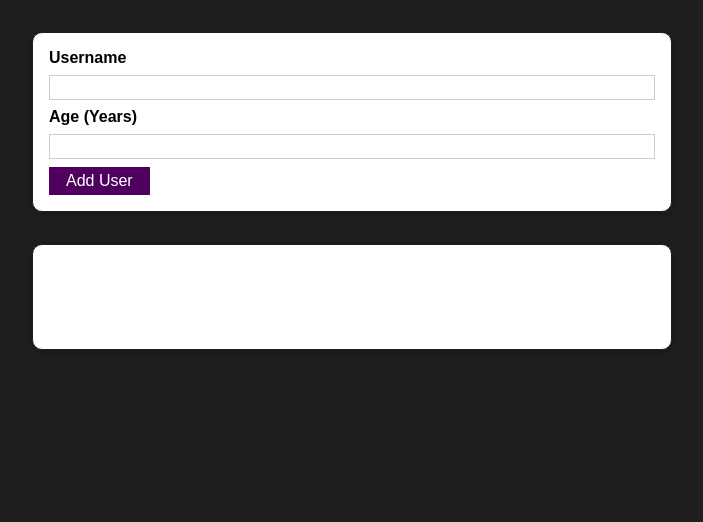
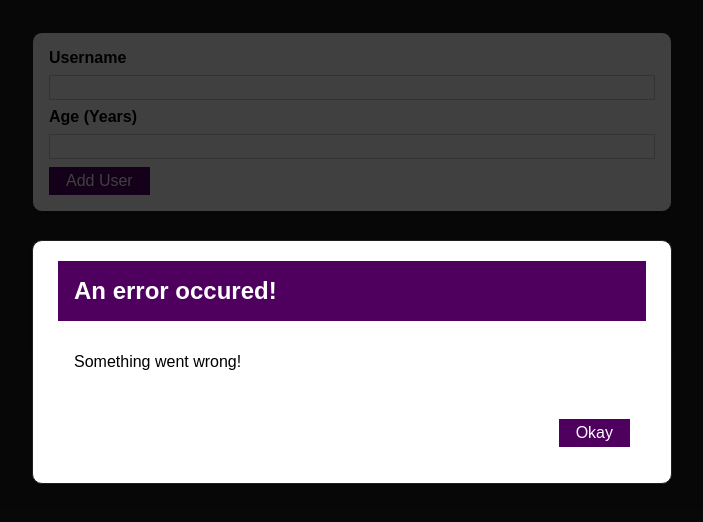
Before and after one commit to andre353/react-add-new-user, a React (Create React App) app: page / in a window 1280 px wide. Shown: the top 522 px of the page, without its empty margins (288-991 px from the left). Built offline with nearby package versions, Linux system fonts and the light colour scheme.

Commit message:
Add ErrorModal component

```diff
--- /dev/null
+++ b/src/UI/ErrorModal.js
@@ -0,0 +1,24 @@
+import Card from './Card';
+import Button from './Button';
+import styles from './ErrorModal.module.css';
+
+const ErrorModal = (props) => {
+  return (
+    <>
+      <div className={styles.backdrop} />
+      <Card className={styles.modal}>
+        <header className={styles.header}>
+          <h2>{props.title}</h2>
+        </header>
+        <div className={styles.content}>
+          <p>{props.message}</p>
+        </div>
+        <footer className={styles.actions}>
+          <Button>Okay</Button>
+        </footer>
+      </Card>
+      </>
+  );
+};
+
+export default ErrorModal;
--- /dev/null
+++ b/src/UI/ErrorModal.module.css
@@ -0,0 +1,45 @@
+.backdrop {
+  position: fixed;
+  top: 0;
+  left: 0;
+  width: 100%;
+  height: 100vh;
+  z-index: 10;
+  background: rgba(0, 0, 0, 0.75);
+}
+
+.modal {
+  position: fixed;
+  top: 30vh;
+  left: 10%;
+  width: 80%;
+  z-index: 100;
+  overflow: hidden;
+}
+
+.header {
+  background: #4f005f;
+  padding: 1rem;
+}
+
+.header h2 {
+  margin: 0;
+  color: white;
+}
+
+.content {
+  padding: 1rem;
+}
+
+.actions {
+  padding: 1rem;
+  display: flex;
+  justify-content: flex-end;
+}
+
+@media (min-width: 768px) {
+  .modal {
+    left: calc(50% - 20rem);
+    width: 40rem;
+  }
+}
--- a/src/Users/AddUser.js
+++ b/src/Users/AddUser.js
@@ -1,6 +1,7 @@
 import { useState } from "react";
 import Button from "../UI/Button";
 import Card from "../UI/Card";
+import ErrorModal from "../UI/ErrorModal";
 import classes from'./AddUser.module.css';
 
 const AddUser = (props) => {
@@ -29,6 +30,8 @@
   };
 
   return (
+    <>
+      <ErrorModal title="An error occured!" message="Something went wrong!" />
       <Card className={classes.input}>
         <form onSubmit={addUserHandler}>
           <label htmlFor="username">Username</label>
@@ -38,6 +41,7 @@
           <Button type="submit">Add User</Button>
         </form>
       </Card>
+    </>
   );
 };
 
```
Lines whose indentation alone changed are shown as unchanged.
